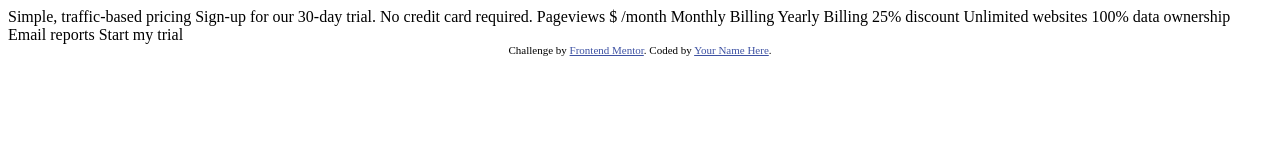
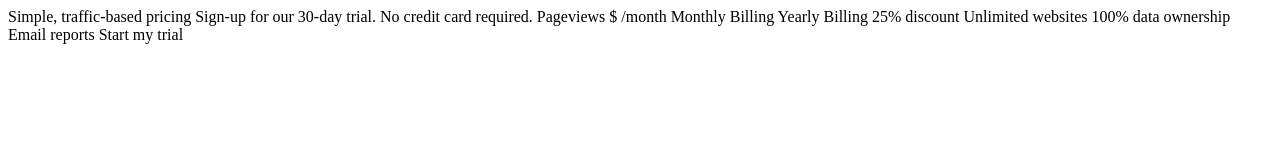
Before and after one commit to CoderAk895/Project2, a plain HTML site: page index.html in a window 1280 px wide. Drawn offline with Linux system fonts and the light colour scheme.

Commit message:
second commit

```diff
--- a/index.html
+++ b/index.html
@@ -3,17 +3,18 @@
 <head>
   <meta charset="UTF-8">
   <meta name="viewport" content="width=device-width, initial-scale=1.0"> <!-- displays site properly based on user's device -->
+  <link rel="icon" type="image/png" sizes="32x32" href="./images/favicon-32x32.png">
+  <title>Frontend Mentor | Interactive pricing component</title>
+  <!-- Css Style Sheet Link -->
+  <link rel="stylesheet" href="styles.css">
+  <!-- Google Font Links -->
+  <link rel="preconnect" href="https://fonts.googleapis.com">
+  <link rel="preconnect" href="https://fonts.gstatic.com" crossorigin>
+  <link href="https://fonts.googleapis.com/css2?family=Manrope:wght@600;800&display=swap" rel="stylesheet">
+  <!-- JS App Link -->
+  <script src="app.js"></script>
+</head>
 
-  <link rel="icon" type="image/png" sizes="32x32" href="./images/favicon-32x32.png">
-
-  <title>Frontend Mentor | Interactive pricing component</title>
-
-  <!-- Feel free to remove these styles or customise in your own stylesheet 👍 -->
-  <style>
-    .attribution { font-size: 11px; text-align: center; }
-    .attribution a { color: hsl(228, 45%, 44%); }
-  </style>
-</head>
 <body>
 
   Simple, traffic-based pricing
@@ -30,10 +31,6 @@
   Email reports
 
   Start my trial
+</body>
 
-  <div class="attribution">
-    Challenge by <a href="https://www.frontendmentor.io?ref=challenge" target="_blank">Frontend Mentor</a>.
-    Coded by <a href="#">Your Name Here</a>.
-  </div>
-</body>
 </html>
--- /dev/null
+++ b/styles.css
@@ -0,0 +1,29 @@
+:root{
+  /* Full Slider Bar */
+  --SoftCyan: hsl(174, 77%, 80%);
+  /* Slider Backround */
+  --LightGrayishRed: hsl(14, 92%, 95%);
+  /* Discount Text */
+  --LightRed: hsl(15, 100%, 70%);
+  /* CTA Text */
+  --PaleBlue: hsl(226, 100%, 87%);
+
+  /* Pricing Component Background */
+  --White: hsl (0, 0%, 100%);
+  /* Main Background */
+  --VeryPaleBlue: hsl(230, 100%, 99%);
+  /* Empty Slider Bar */
+  --LightGrayishBlue: hsl(224, 65%, 95%);
+  /* Toggle Background */
+  --LightGrayishBlue2: hsl(223, 50%, 87%);
+  /* Text */
+  --GrayishBlue: hsl(225, 20%, 60%);
+  /* Text & CTA Background */
+  --DarkDesaturatedBlue: hsl(227, 35%, 25%);
+
+  /* Fonts */
+  --Fontsize: 15px;
+  --FontFamily: 'Manrope', sans-serif;
+  --Weight1: 600;
+  --Weight2: 800;
+}
```
Also changed, not shown: app.js (added).
